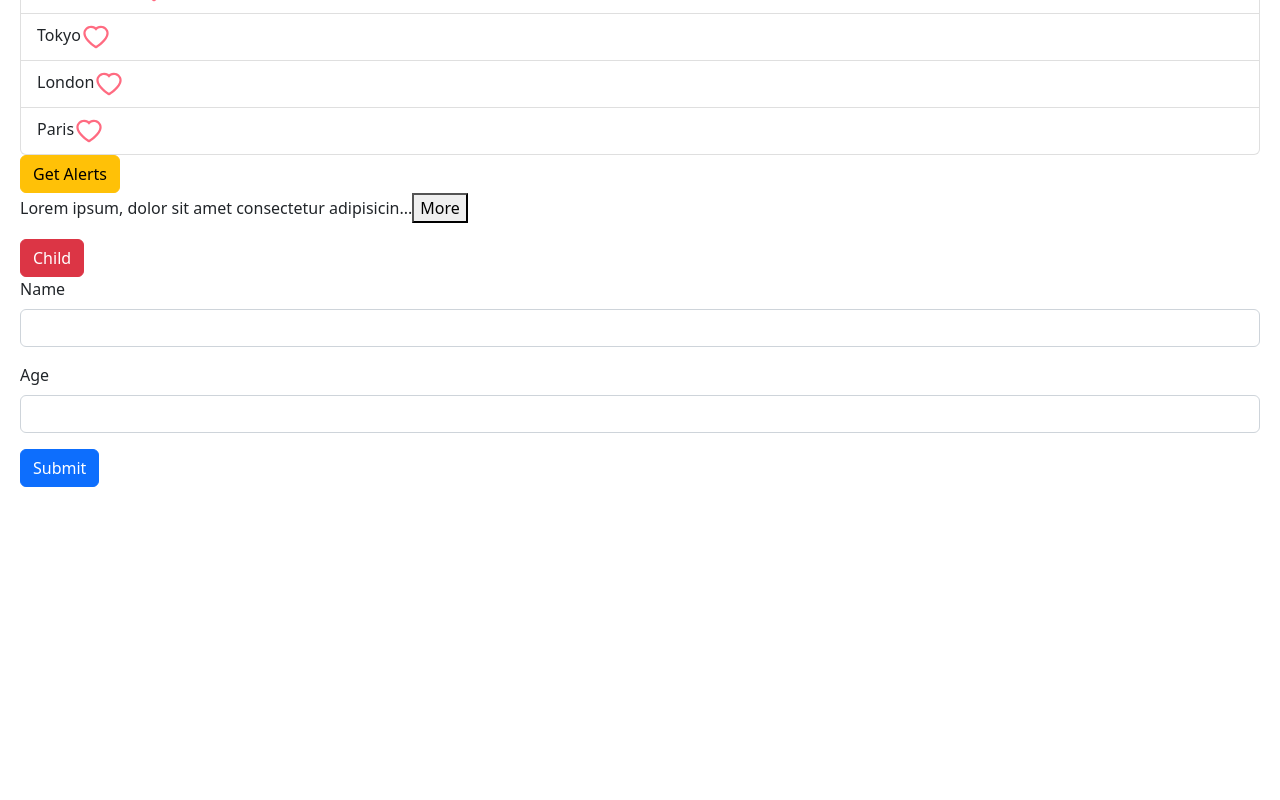
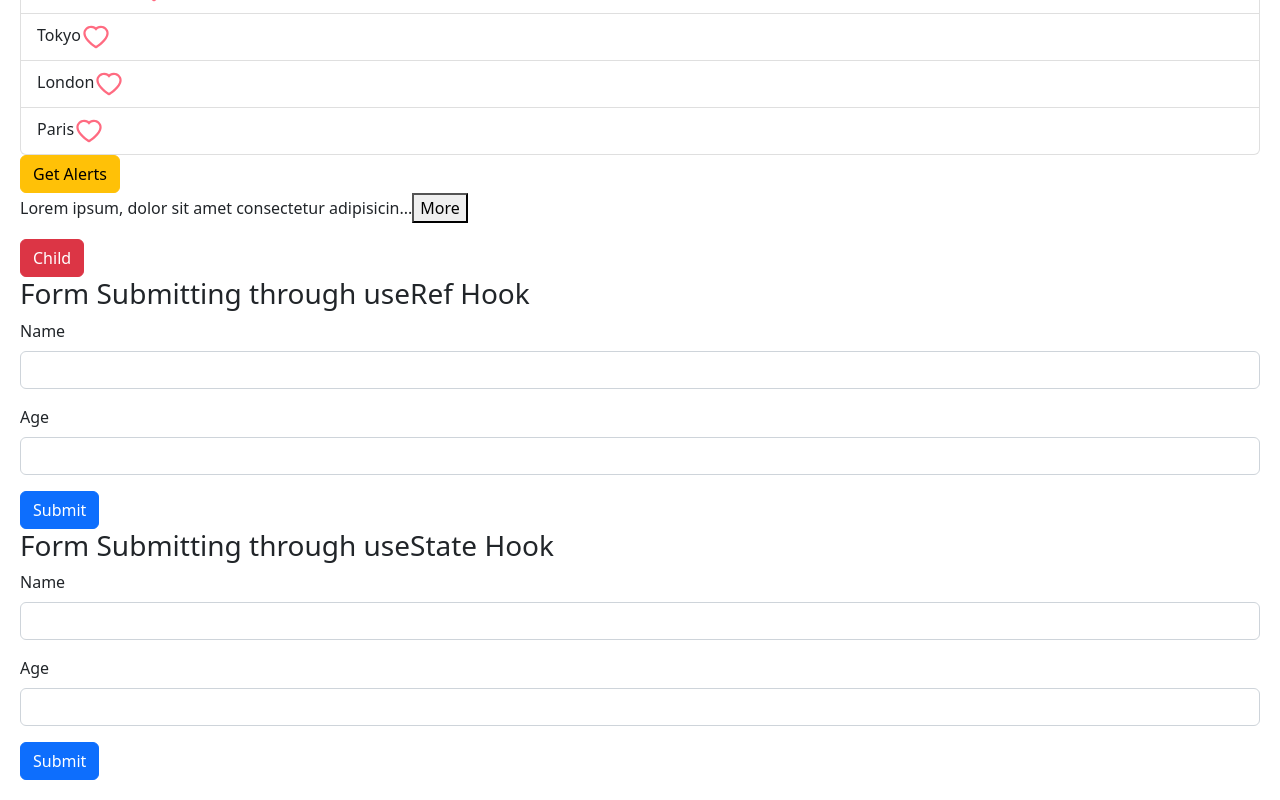
Before and after one commit to hxncodes/React18-Mosh, a React (Vite) app: page / in a window 1280 px wide. Shown: the part 269-1069 px from the top of the page. Before the commit the page ends 800 px from the top, so only its background shows below. Built offline with nearby package versions, Linux system fonts and the light colour scheme.

Commit message:
Forms with useState Hook

```diff
--- /dev/null
+++ b/forms/FormStateHook.tsx
@@ -0,0 +1,32 @@
+import React, { FormEvent, useState } from "react";
+
+const FormStateHook = () => {
+  // creating Person object with state hook
+  const [person, setPerson] = useState({ name: '', age: '' })
+
+  const handleSubmit = (event:FormEvent) => { event?.preventDefault(); console.log(person);}
+
+
+  return (
+    <form onSubmit={handleSubmit}>
+      <h3>Form Submitting through useState Hook</h3>
+      <div className="mb-3">
+        <label htmlFor="name" className="form-label">
+          Name
+        </label>
+        <input onChange={(event) => setPerson({ ...person, name: event.target.value })}  value={person.name} id="name" type="text" className="form-control" />
+      </div>
+      <div className="mb-3">
+        <label htmlFor="age" className="form-label">
+          Age
+        </label>
+        <input onChange={(event) => setPerson({...person, age: parseInt(event.target.value)})} value={person.age} id="age" type="number" className="form-control" />
+      </div>
+      <button type="submit" className="btn btn-primary">
+        Submit
+      </button>
+    </form>
+  );
+};
+
+export default FormStateHook;
--- a/forms/MyForm.tsx
+++ b/forms/MyForm.tsx
@@ -20,6 +20,7 @@ const MyForm = () => {
   };
   return (
     <form onSubmit={handleSubmit}>
+      <h3>Form Submitting through useRef Hook</h3>
       <div className="mb-3">
         <label htmlFor="name" className="form-label">
           Name
--- a/src/App.tsx
+++ b/src/App.tsx
@@ -7,6 +7,7 @@ import Button from "../components/Button";
 import Btn from "../components/Btn";
 import ExpandableComponent from "../components/ExpandableComponent";
 import MyForm from "../forms/MyForm";
+import FormStateHook from '../forms/FormStateHook'
 
 const App = () => {
   let items = ["New York", "San Fransicso", "Tokyo", "London", "Paris"];
@@ -52,6 +53,7 @@ const App = () => {
         Child
       </Btn>
       <MyForm />
+      <FormStateHook />
     </div>
   );
 };
```
